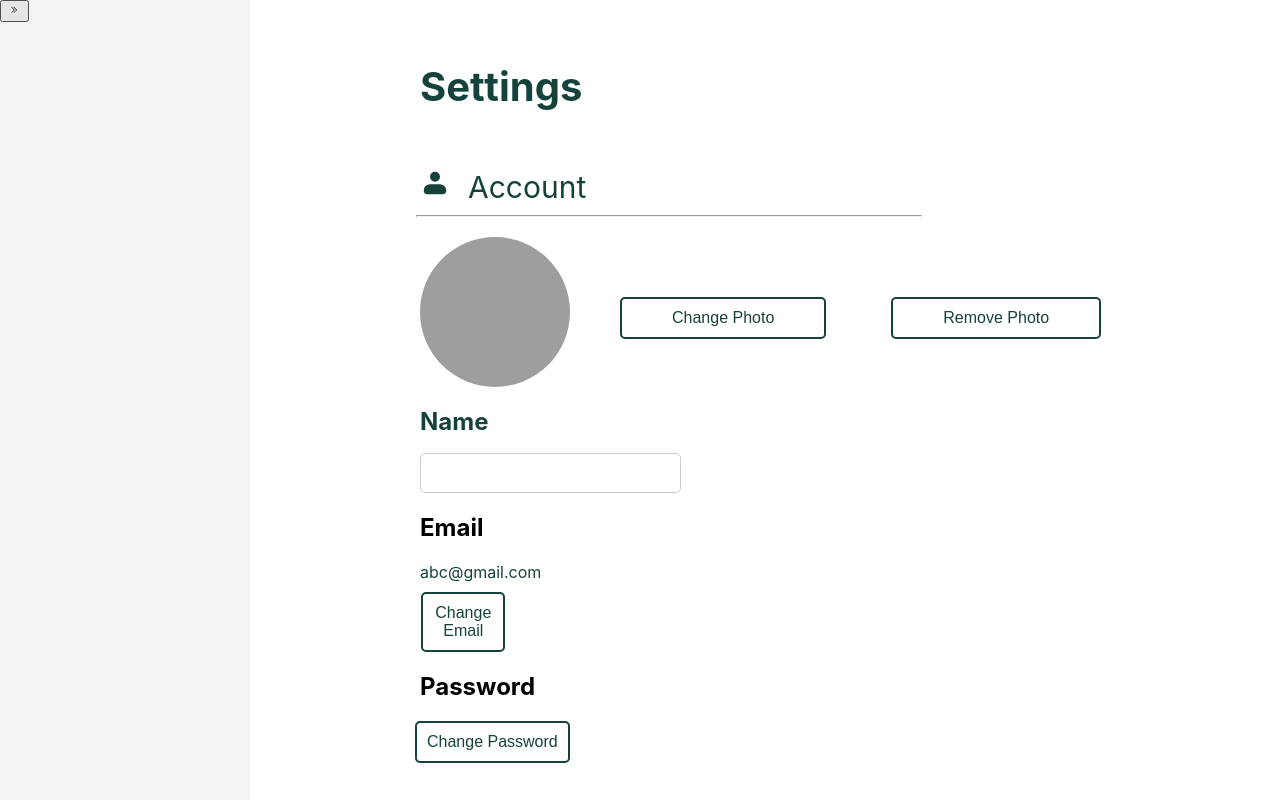
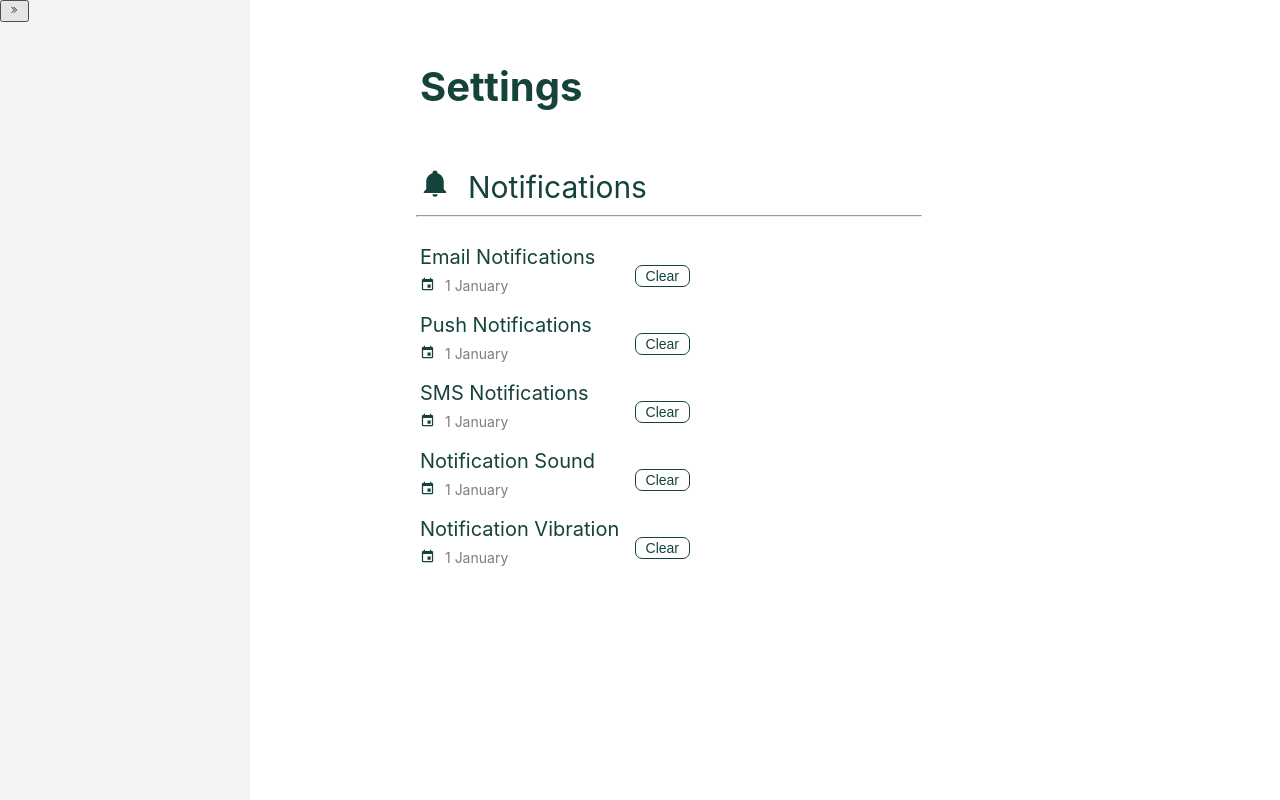
Before and after one commit to codeclubiittp/Desktop-To-Do-App, a React (Create React App) app in the folder Frontend/app/: page / in a window 1280 px wide. Built offline with nearby package versions, Linux system fonts and the light colour scheme; grey boxes are pictures that could not be loaded.

Commit message:
Notification page added

```diff
--- a/Frontend/app/src/App.js
+++ b/Frontend/app/src/App.js
@@ -9,6 +9,7 @@ import SettingsGeneral from './pages/SettingsGeneral';
 import styled from 'styled-components';
 import VerticalNav from './components/VerticalNav';
 import SettingsProfile from './pages/SettingsProfile';
+import SettingsNotification from './pages/SettingsNotification';
 
 const Layout = styled.div`
   display: flex; /* Makes it a flex container */
@@ -48,7 +49,8 @@ function App() {
             {/* <InboxPage /> */}
             {/* <VerticalNav /> */}
             {/* <SettingsGeneral /> */}
-            <SettingsProfile />
+            {/* <SettingsProfile /> */}
+            <SettingsNotification />
           </MainContent>
         </Layout>
     );
--- /dev/null
+++ b/Frontend/app/src/pages/SettingsNotification.jsx
@@ -0,0 +1,320 @@
+import React, { useState } from "react";
+import styled from "styled-components";
+
+const Element = styled.div`
+    .tasklist{
+        display: flex;
+        margin-bottom: -15px;
+    }
+
+    button{
+        background-color: white;
+        border: none;
+        cursor: pointer;
+        color: #16423C;
+        margin-top: 10px;
+    }
+
+    h1{
+        font-size: 17px;
+        color: #16423C;
+        font-weight: 650;
+    }
+
+    .element{
+        margin-left: 55px;
+    }
+
+    .task{
+        margin-left: 55px;
+        h3{
+            color: #16423C;
+            margin-left: 29px;
+            margin-top:-25px;
+            font-size: 19px;
+        }
+        svg{
+            weight: 10px;
+            color: #16423C;
+            height: 18px;
+            width: 18px;
+        }
+    }
+
+
+`;
+
+
+const All = styled.div`
+    margin-top: -20px;
+    h5{
+        color: #16423C;
+        margin-top: -1px;
+        margin-left: 7px;
+    }
+    svg{
+        color: #16423C;
+    }
+    display: flex;
+`;
+
+const Heading = styled.div`
+    margin-top: 15px;
+    margin-left: 150px;
+    h5{
+        color: #16423C;
+        margin-top: -1px;
+        margin-left: 7px;
+    }
+    svg{
+        color: #16423C;
+    }
+    font-size: 20px;
+    display: flex;
+`;
+
+const Body = styled.div`
+    margin-top: 30px;
+    margin-left: 150px;
+    align-items: center; /* This will vertically align span and svg */
+    span{
+        color: #16423C;
+        margin-left: 8px; /* Adjust as needed */
+        font-size: 30px;
+    }
+    svg{
+        color: #16423C;
+        margin-right: 10px; /* Add some margin to space it from span */
+    }
+    hr{
+        margin-left: -4px;
+        width: 60%;
+        margin-top: 10px;
+        color: #16423C;
+    }
+    image{
+        width: 100px;
+        height: 100px;
+        border-radius: 50%;
+
+    }
+    .allnew {
+        margin-top: -30px;
+        margin-left: 115px;
+        button {
+            margin-top: 30px;
+            margin-left: -120px;
+            padding: 10px;
+            border: 2px solid #16423C;
+            border-radius: 5px;
+            font-size: 16px;
+            background-color: #ffffff;
+            color: #16423C;
+            cursor: pointer;
+            transition: background-color 0.3s ease, color 0.3s ease;
+        }
+
+        button:hover {
+            background-color: #16423C;
+            color: white;
+        }
+    }
+    .all {
+        color: #16423C;
+        select {
+            margin-top: -2px;
+            padding: 10px;
+            border: 1px solid #ccc;
+            border-radius: 5px;
+            width: 30%;
+            font-size: 16px;
+            background-color: #ffffff;
+        }
+        input {
+            margin-top: -2px;
+            padding: 10px;
+            border: 1px solid #ccc;
+            border-radius: 5px;
+            width: 28.5%;
+            font-size: 16px;
+            background-color: #ffffff;
+        }
+        button {
+            margin-top: 20px;
+            padding: 10px;
+            border: 1px solid #ccc;
+            border-radius: 5px;
+            width: 10%;
+            font-size: 16px;
+        }
+    }
+    .util {
+        display: flex;
+        margin-top: 20px;
+        text {
+            font-size: 16px;
+        }
+        button {
+            margin-top: 30px;
+            margin-left: -120px;
+            padding: 10px;
+            border: 2px solid #16423C;
+            border-radius: 5px;
+            font-size: 16px;
+            background-color: #ffffff;
+            color: #16423C;
+            cursor: pointer;
+            transition: background-color 0.3s ease, color 0.3s ease;
+        }
+
+        button:hover {
+            background-color: #16423C;
+            color: white;
+        }
+    }
+    .cont{
+        display: flex;
+        margin-top: 20px;
+        button {
+            padding: 10px 50px;
+            border: 2px solid #16423C;
+            border-radius: 5px;
+            font-size: 16px;
+            background-color: #ffffff;
+            color: #16423C;
+            cursor: pointer;
+            transition: background-color 0.3s ease, color 0.3s ease;
+        }
+
+        button:hover {
+            background-color: #16423C;
+            color: white;
+        }
+
+        .changePhoto {
+            margin-top: 60px; /* Adjust the margin for Change Photo button */
+            margin-left: 50px; /* Adjust the margin for Change Photo button */
+            button {
+                margin: 0 15px 0 0; /* Adjust button margin */
+            }
+        }
+
+        .removePhoto {
+            margin-top: 60px;
+            margin-left: 50px; /* Adjust the margin for Remove Photo button */
+            button {
+                margin: 0; /* Adjust button margin */
+            }
+        }
+    }
+`;
+
+const NotificationContainer = styled.div`
+    display: flex;
+    justify-content: space-between;
+
+    .tasklist {
+        display: flex;
+        justify-content: space-between;  // This ensures space between title and button
+        width: 100%;
+        margin-bottom: -15px;
+
+        .task {
+            // display: flex;
+            // align-items: center; // Vertically align the task title with the button
+
+            .notititle {
+                font-size: 20px;
+                color: #16423C;
+            }
+
+            .datecont {
+                display: flex;
+                .date {
+                    font-size: 14px;
+                    color: #7D7D7D;
+                    margin-top: -12px;
+                    margin-left: 0px;
+                }
+
+                svg {
+                    height: 15px;
+                    width: 15px;
+                    margin-top: -12px;
+                }
+            }
+        }
+
+        .clearButton {
+            display: flex;
+            justify-content: flex-end;  // Aligns the button to the right
+            align-items: center;  // Vertically aligns the button with the title
+            button {
+                margin-right: 570px;
+                margin-top: 20px;
+                padding: 2px 10px;
+                border: 1px solid #16423C;
+                border-radius: 7px;
+                width: auto;  // Set width to auto, so it doesn't take 10% unnecessarily
+                font-size: 14px;
+                background-color: #ffffff;
+                color: #16423C;
+                cursor: pointer;
+
+                &:hover {
+                    background-color: #16423C;
+                    color: white;
+                }
+            }
+        }
+    }
+`;
+
+
+function SettingsNotification() {
+
+    const [notifications, setNotifications] = useState([
+        { id: 1, title: 'Email Notifications', description: 'Receive email notifications for new tasks, comments, and more.', date: '1 January' },
+        { id: 2, title: 'Push Notifications', description: 'Receive push notifications for new tasks, comments, and more.', date: '1 January' },
+        { id: 3, title: 'SMS Notifications', description: 'Receive SMS notifications for new tasks, comments, and more.', date: '1 January' },
+        { id: 4, title: 'Notification Sound', description: 'Receive sound notifications for new tasks, comments, and more.', date: '1 January' },
+        { id: 5, title: 'Notification Vibration', description: 'Receive vibration notifications for new tasks, comments, and more.', date: '1 January' },
+    ]);
+
+    const handleClear = (id) => {
+        const updatedNotifications = notifications.filter(notification => notification.id !== id);
+        setNotifications(updatedNotifications);
+        console.log('Cleared notification with id: ', id);
+    }
+
+    return (
+        <div className="container">
+            <Heading>
+            <h1  style={{ color: '#16423C' }}>Settings</h1>
+            </Heading>
+            <Body>
+                <svg xmlns="http://www.w3.org/2000/svg" width="30px" height="30px" viewBox="0 0 24 24"><path fill="currentColor" d="M21 19v1H3v-1l2-2v-6c0-3.1 2.03-5.83 5-6.71V4a2 2 0 0 1 2-2a2 2 0 0 1 2 2v.29c2.97.88 5 3.61 5 6.71v6zm-7 2a2 2 0 0 1-2 2a2 2 0 0 1-2-2"/></svg>
+                <span className="span">Notifications</span>
+                <hr></hr>
+                {notifications.map((notification) => (
+                    <NotificationContainer key={notification.id}>
+                        <div className="tasklist">
+                            <div className="task">
+                                <p className="notititle">{notification.title}</p>
+                                <div className="datecont">
+                                    <svg xmlns="http://www.w3.org/2000/svg" width="15px" height="15px" viewBox="0 0 24 24"><path fill="currentColor" d="M19 19H5V8h14m-3-7v2H8V1H6v2H5c-1.11 0-2 .89-2 2v14a2 2 0 0 0 2 2h14a2 2 0 0 0 2-2V5a2 2 0 0 0-2-2h-1V1m-1 11h-5v5h5z"/></svg>
+                                    <p className="date">{notification.date}</p>
+                                </div>
+                            </div>
+                            <div className="clearButton">
+                                <button onClick={() => handleClear(notification.id)}>Clear</button>
+                            </div>
+                        </div>
+                    </NotificationContainer>
+                ))}
+            </Body>
+        </div>
+    );
+}
+
+export default SettingsNotification
```
